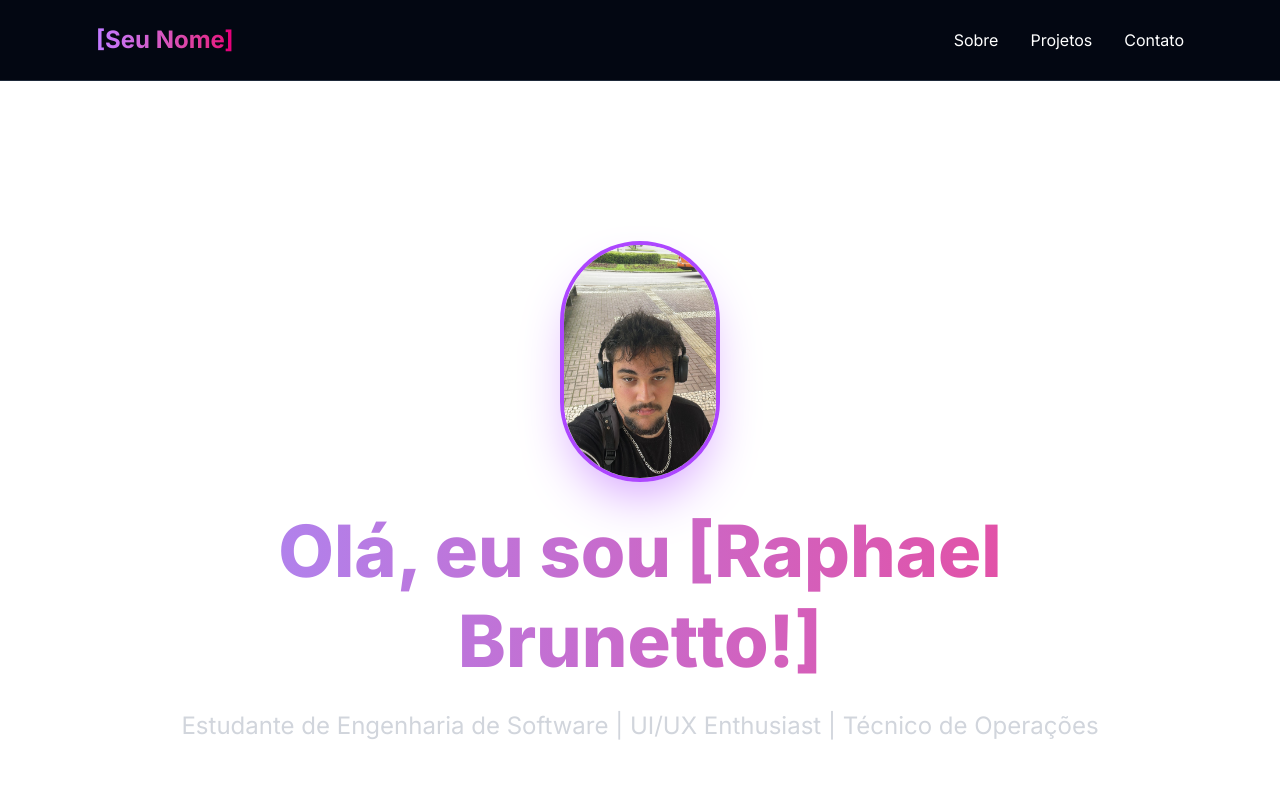
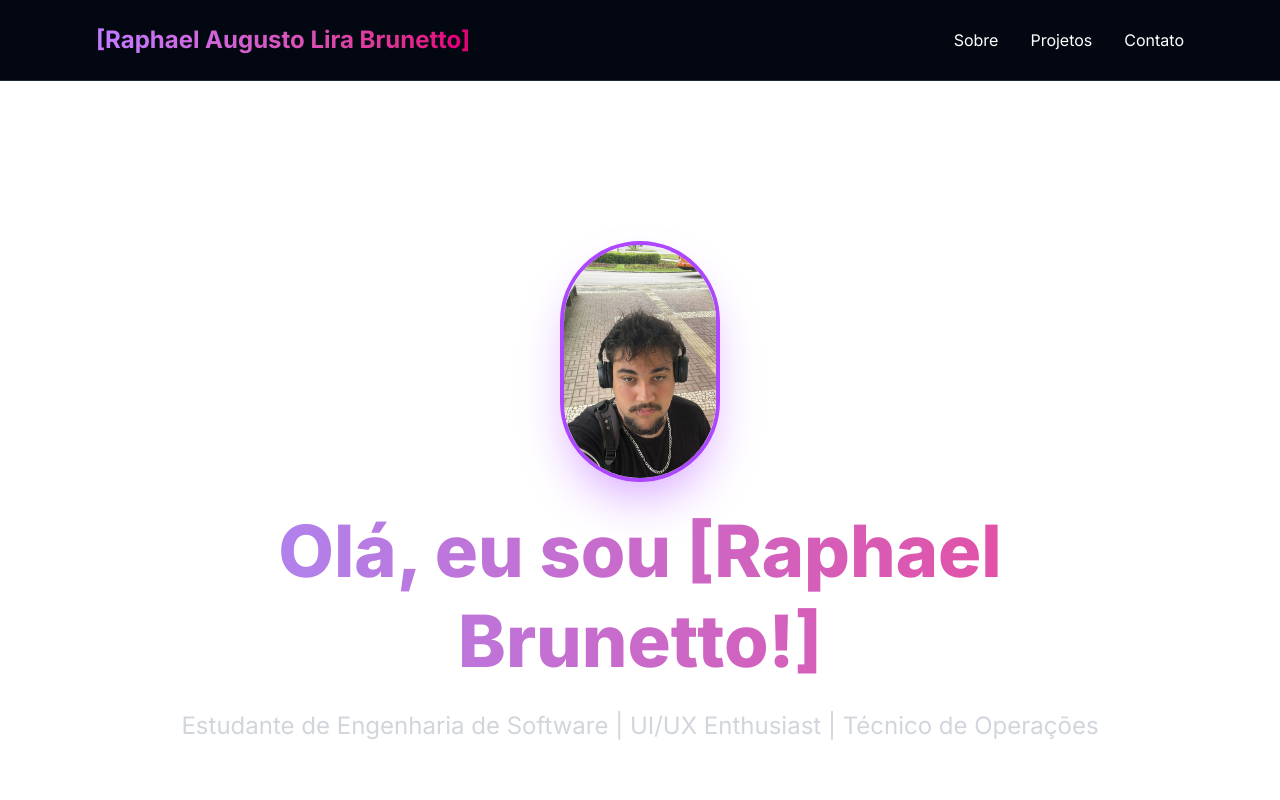
Before and after one commit to Raphabrunetto/curriculo, a Next.js app: page / in a window 1280 px wide. Shown: the top 800 px of the page. Built offline with nearby package versions, Linux system fonts and the light colour scheme.

Commit message:
Text review v0.1

```diff
--- a/src/components/Header.tsx
+++ b/src/components/Header.tsx
@@ -12,7 +12,7 @@ const Header = () => {
 
         {/* Título */}
         <div className="text-2xl font-bold text-transparent bg-clip-text bg-gradient-to-r from-purple-400 to-pink-600">
-          [Seu Nome]
+          [Raphael Augusto Lira Brunetto]
         </div>
 
         {/* Navegação */}
```
